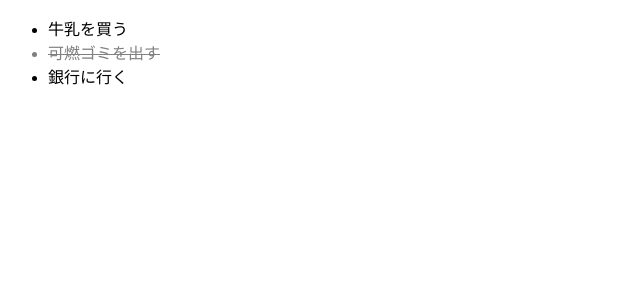
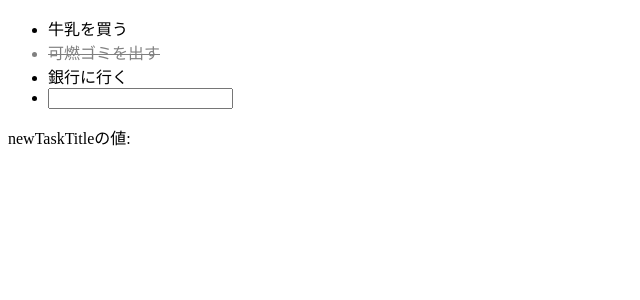
Before and after one commit to ttskch/angular-todo, an Angular app: page / in a window 1280 px wide. Shown: the top 300 px of the page, without its empty margins (0-640 px from the left). Built offline with nearby package versions, Linux system fonts and the light colour scheme.

Commit message:
feat: 🎸 新しいタスクの入力欄を追加

```diff
--- a/src/app/app.component.html
+++ b/src/app/app.component.html
@@ -2,4 +2,9 @@
   <li *ngFor="let task of tasks" class="{{ task.done ? 'done' : '' }}">
     {{ task.title }}
   </li>
+  <li>
+    <input type="text" [(ngModel)]="newTaskTitle">
+  </li>
 </ul>
+
+newTaskTitleの値: {{ newTaskTitle }}
--- a/src/app/app.component.ts
+++ b/src/app/app.component.ts
@@ -11,4 +11,6 @@ export class AppComponent {
     {title: '可燃ゴミを出す', done: true},
     {title: '銀行に行く', done: false},
   ];
+
+  newTaskTitle = '';
 }
--- a/src/app/app.module.ts
+++ b/src/app/app.module.ts
@@ -1,5 +1,6 @@
 import { BrowserModule } from '@angular/platform-browser';
 import { NgModule } from '@angular/core';
+import { FormsModule } from '@angular/forms';
 
 import { AppComponent } from './app.component';
 
@@ -8,7 +9,8 @@ import { AppComponent } from './app.component';
     AppComponent
   ],
   imports: [
-    BrowserModule
+    BrowserModule,
+    FormsModule,
   ],
   providers: [],
   bootstrap: [AppComponent]
```
